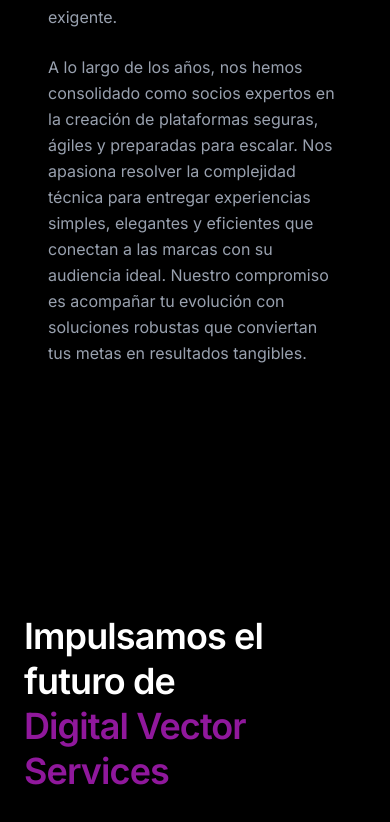
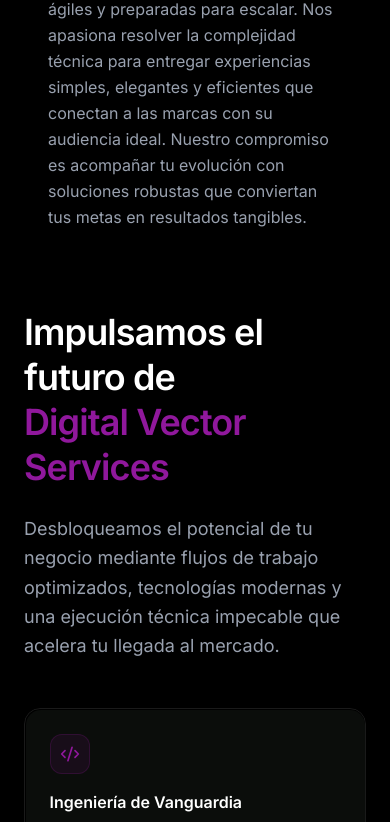
Before and after one commit to digitalvectorservices/web, a React (Vite) app: page /#/about in a window 390 px wide. Shown: the part 1178-2000 px from the top of the page. Built offline with nearby package versions, Linux system fonts and the light colour scheme.

Commit message:
feat: adjusted margins

```diff
--- a/src/components/OurStory.jsx
+++ b/src/components/OurStory.jsx
@@ -2,7 +2,7 @@
 import ourStories from "../assets/images/ourStory.webp";
 
 export const OurStory = () => (
-  <section className="bg-black py-20 px-6">
+  <section className="bg-black py-10 lg:py-20 px-6">
     <div className="max-w-7xl mx-auto grid lg:grid-cols-2 gap-16 items-center">
       <h2 className="lg:hidden text-4xl font-bold text-white mb-6">Nosotros</h2>
       <div className="rounded-[40px] overflow-hidden h-[500px]">
--- a/src/pages/AboutUs.jsx
+++ b/src/pages/AboutUs.jsx
@@ -24,13 +24,13 @@
 
 export const AboutUs = () => {
   return (
-    <section className="bg-black text-white py-24 px-6">
+    <section className="bg-black text-white lg:py-12 px-6">
       <div className="max-w-7xl mx-auto font-sans">
 
         <OurStory />
 
         {/* Espaciado ajustado para dar aire entre componentes */}
-        <div className="mt-32 flex flex-col justify-start gap-12">
+        <div className="lg:mt-32 flex flex-col justify-start gap-12">
           <div className="max-w-3xl">
             <h2 className="text-4xl md:text-5xl font-bold mb-6 tracking-tight leading-tight">
               Impulsamos el futuro de <br /> <span className="text-primary">Digital Vector Services</span>
```
